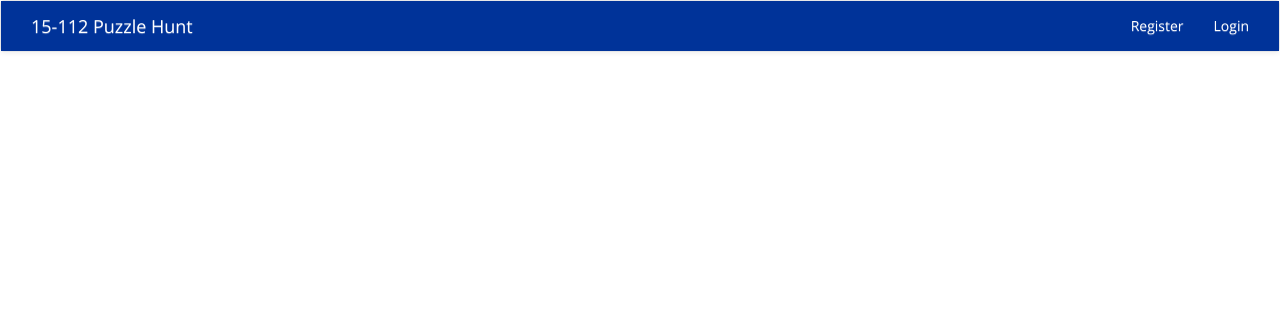
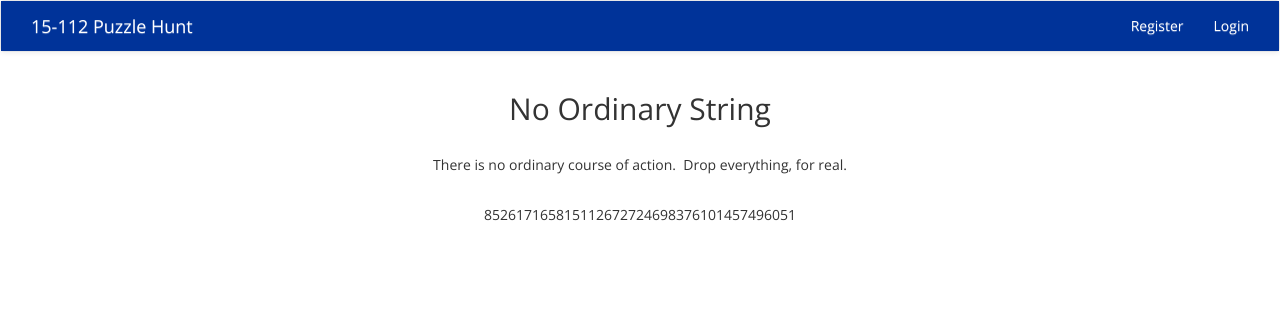
Before and after one commit to rnvarma/15112PuzzleHunt, a Django app: template puzzlehunt/puzzlehunt/templates/puzzles/1.html in a window 1280 px wide. Shown: the top 312 px of the page. Run offline with Django 3.2, Linux system fonts and the light colour scheme; the template is opened without the code that fills it, so the values that code supplies are empty; parts of the project's set-up code (start-up, migrations or seed data) failed here and were passed over; some libraries are stand-ins or nearby versions.

Commit message:
puzzle 1 basics added

```diff
--- a/puzzlehunt/puzzlehunt/templates/puzzles/1.html
+++ b/puzzlehunt/puzzlehunt/templates/puzzles/1.html
@@ -1,3 +1,22 @@
 {% extends 'base.html' %}
 
 {% load staticfiles %}
+
+
+{% block body %}
+
+<div class="row">
+	<h2 id="part-title" class="text-center">No Ordinary String</h2>
+	</br>
+
+	<!-- QUESTION 1 -->
+
+	<div id="question-1" class="col-md-offset-2 col-md-8 col-sm-offset-2 col-sm-8 col-xs-offset-1 col-xs-10">
+		<p class="text-center">There is no ordinary course of action. &nbsp;Drop everything, for real.</p>
+		<br>
+		<p class="text-center">852617165815112672724698376101457496051</p>
+
+	</div>
+</div>
+
+{% endblock %}
```
